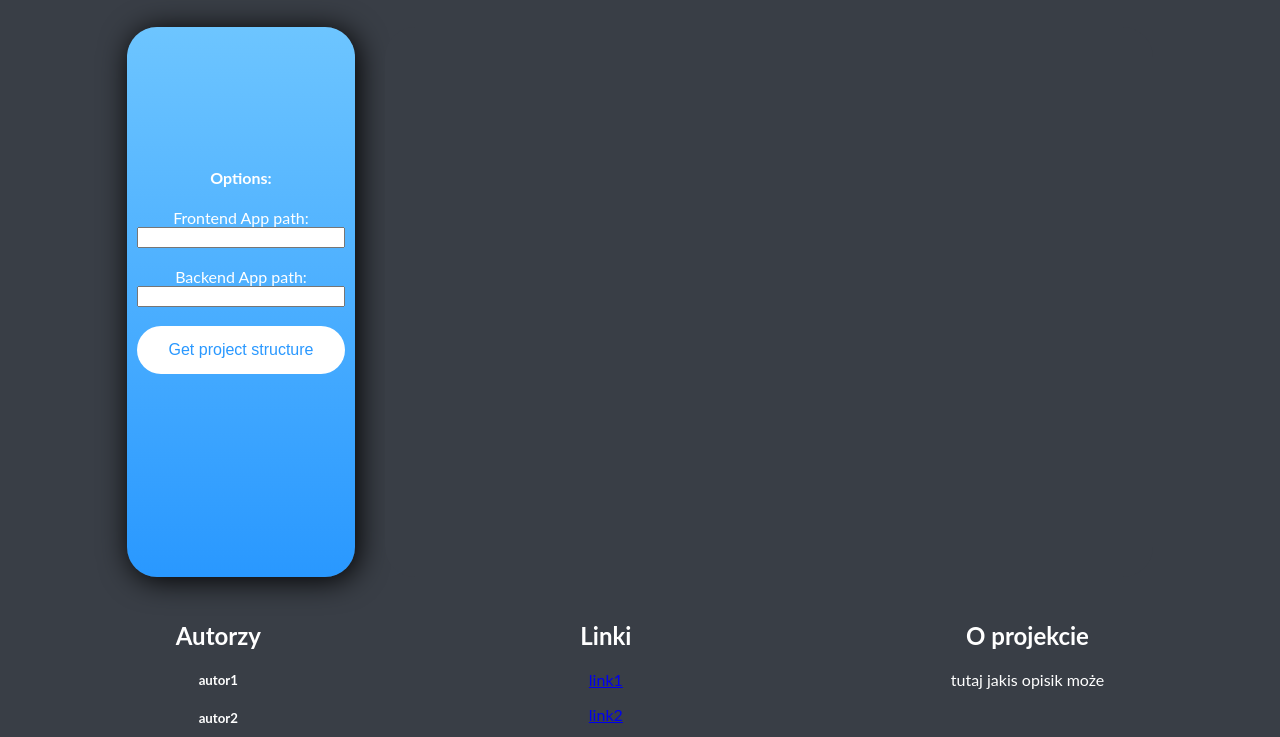
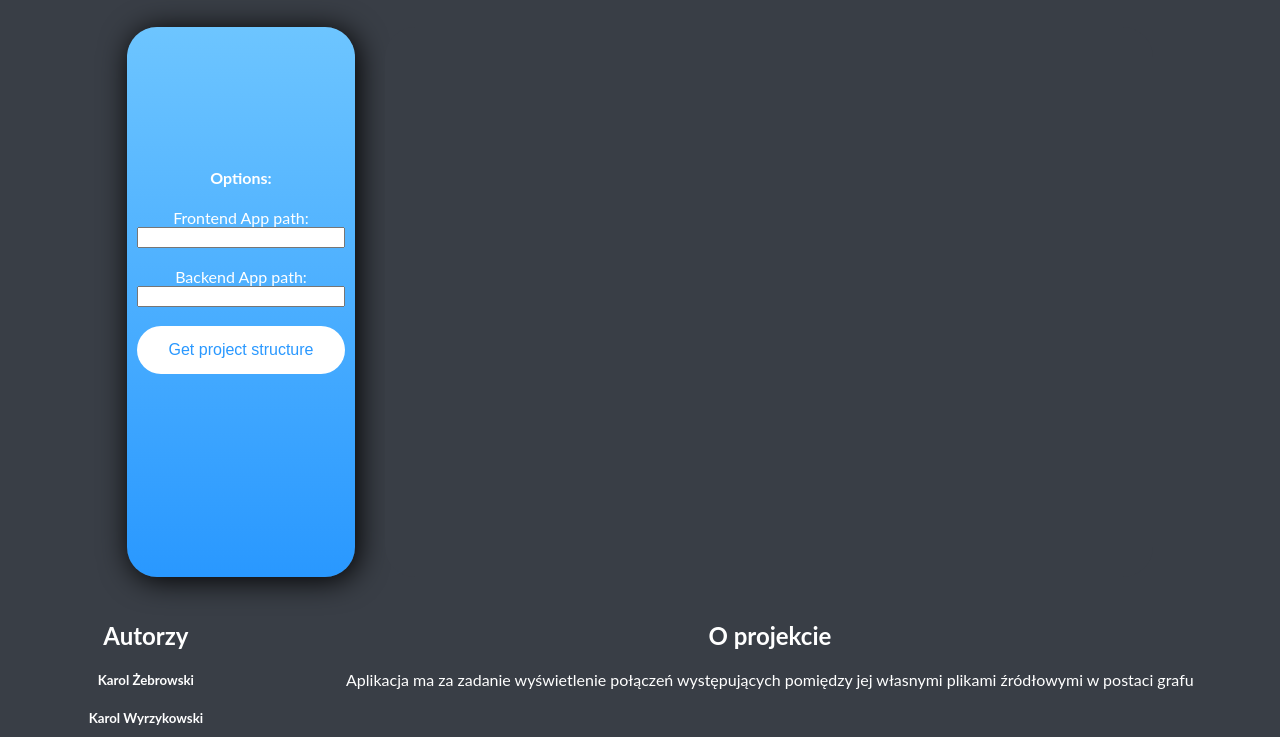
Before and after one commit to misiePysie/graph-fe-app, a website built with webpack: page src/index.html in a window 1280 px wide. Shown: the part 201-938 px from the top of the page. Built offline with nearby package versions, Linux system fonts and the light colour scheme.

Commit message:
Small UI fix

```diff
--- a/src/index.js
+++ b/src/index.js
@@ -15,9 +15,8 @@ app.innerHTML = `
     ${graphNetwork()}
 
     ${footer(
-        ['autor1','autor2','autor3','itd'],
-        [{to:'#', label:'link1'},{to:'#', label:'link2'},{to:'#', label:'link3'}, ],
-        'tutaj jakis opisik może'
+        ['Karol Żebrowski','Karol Wyrzykowski','Norbert Wójtowicz','Gabriela Śreniawska','Karolina Szykuła','Dominik Strama'],
+        'Aplikacja ma za zadanie wyświetlenie połączeń występujących pomiędzy jej własnymi plikami źródłowymi w postaci grafu'
     )}
 </div>
 `
--- a/src/modules/footer/footer.js
+++ b/src/modules/footer/footer.js
@@ -1,6 +1,6 @@
 import * as css from './style.css';
 
-const footer = (authors, links, about) => {
+const footer = (authors, about) => {
     return(
         `
         <div class="footer-wrapper">
@@ -9,12 +9,6 @@ const footer = (authors, links, about) => {
                 ${authors.map(author=>{
                     return`<h5>${author}</h5>`
                 }).join('')}
-            </div>
-            <div class="footer-links">
-                <h2>Linki</h2>
-            ${links.map(link=>{
-                return`<p><a href=${link.to}>${link.label}</a></p>`
-            }).join('')}
             </div>
             <div class="footer-about">
                 <h2>O projekcie</h2>
--- a/src/modules/graphNetwork/style.css
+++ b/src/modules/graphNetwork/style.css
@@ -41,4 +41,5 @@
     background-color: #2998ff; /* Green */
     color: white;
     cursor: pointer;
+    box-shadow: 0px 0px 10px #000;
 }
```
